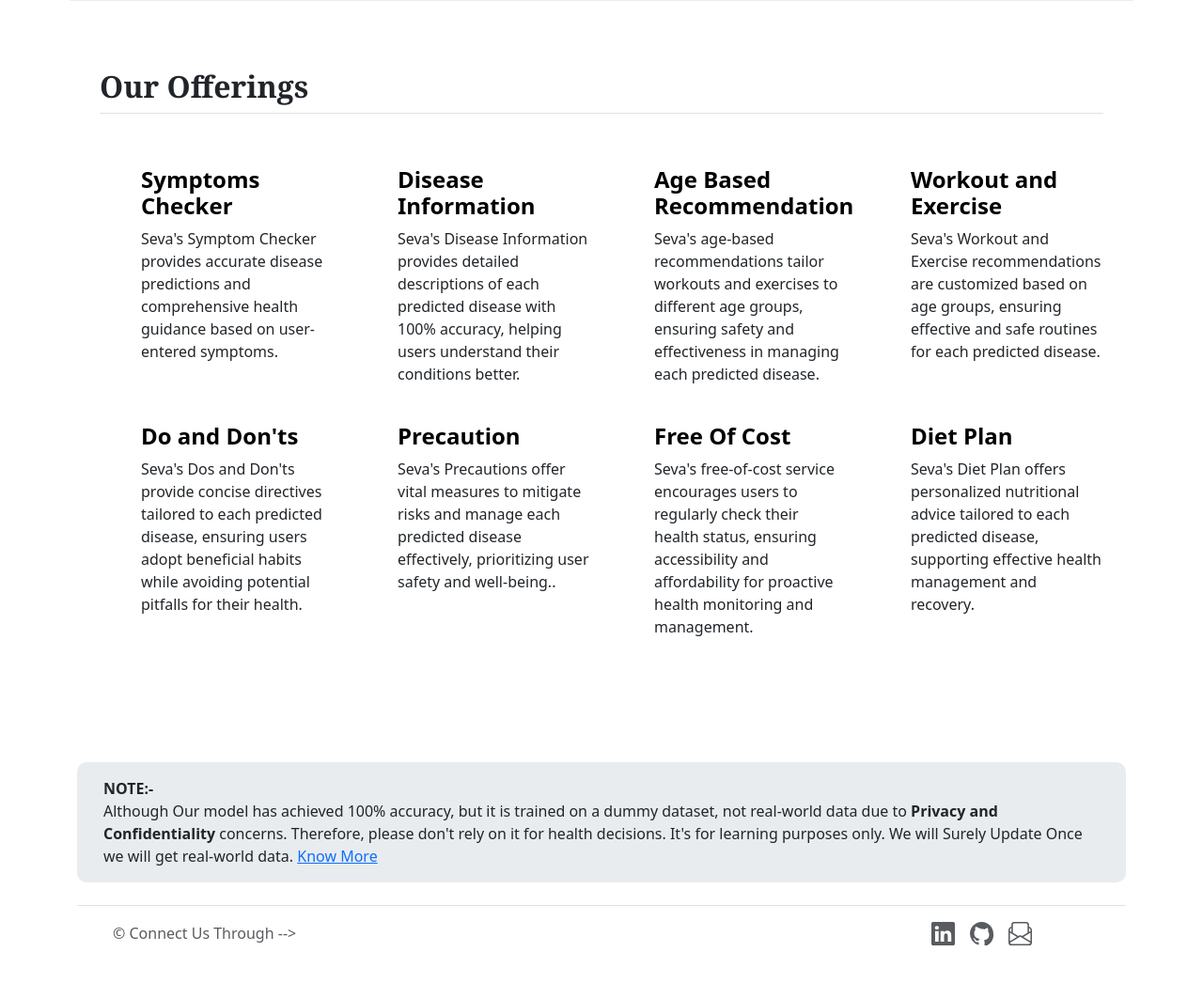
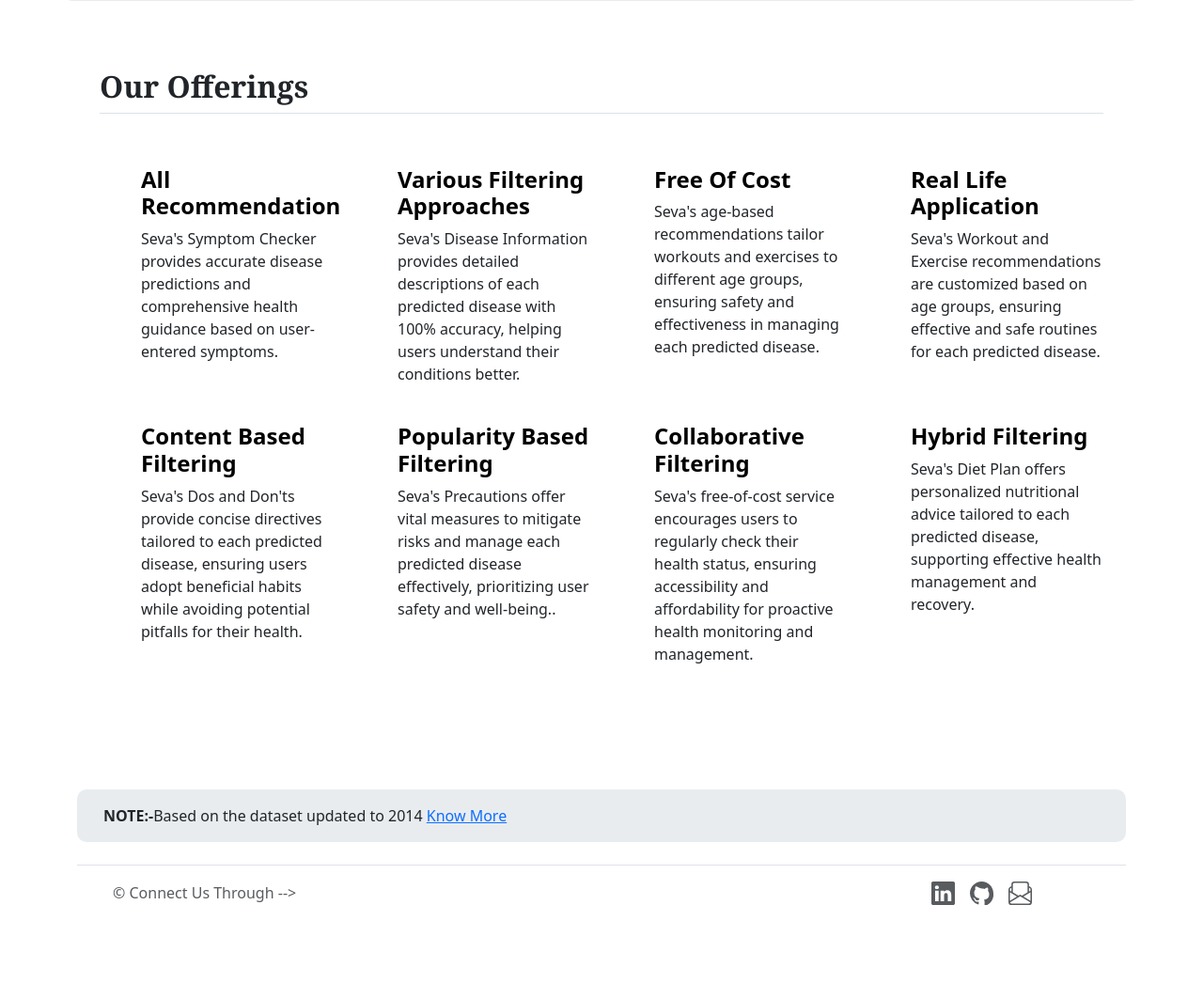
Before and after one commit to ChitwanRana/Media_Mate_Project, a Django app: template MediaMate/movies/templates/home.html in a window 1280 px wide. Shown: the part 764-1810 px from the top of the page at 94% size. After the commit the page ends 1727 px from the top, so only its background shows below. Run offline with Django 3.2, Linux system fonts and the light colour scheme; the template is opened without the code that fills it, so the values that code supplies are empty.

Commit message:
Update Design

```diff
--- a/MediaMate/MediaMate/settings.py
+++ b/MediaMate/MediaMate/settings.py
@@ -41,6 +41,12 @@ INSTALLED_APPS = [
     'movies',
     'songs'
 ]
+
+# settings.py
+STATICFILES_DIRS = [
+    BASE_DIR / "static",
+]
+
 
 MIDDLEWARE = [
     'django.middleware.security.SecurityMiddleware',
--- a/MediaMate/movies/templates/home.html
+++ b/MediaMate/movies/templates/home.html
@@ -1,4 +1,6 @@
 {% extends "index.html" %}
+{% load static %}
+
 
 
           {% block name %}
@@ -10,7 +12,9 @@
             <p class="lead mb-0"><a href="/About" class="text-body-emphasis fw-bold">Learn More About Media-Mate...</a></p>
           </div>
           <div class="col-md-6 text-center">
-            <img class="image"style="border-radius: 20px;" src="./seva.gif" class="img-fluid" alt="unable to load">
+            <img src="{% static 'media/multimedia.svg' %}" class="img-fluid" style="border-radius: 20px; width:   400px; height: auto;" alt="unable to load the image">
+
+
           </div>
         </div>
       </div>
@@ -28,56 +32,56 @@
                         <div class="col d-flex align-items-start">
                           <svg class="bi text-body-secondary flex-shrink-0 me-3" width="1.75em" height="1.75em"><use xlink:href="#calendar3"></use></svg>
                           <div>
-                            <h3 class="fw-bold mb-2  fs-4 text-body-emphasis">Symptoms Checker</h3>
+                            <h3 class="fw-bold mb-2  fs-4 text-body-emphasis">All Recommendation </h3>
                             <p>Seva's Symptom Checker provides accurate disease predictions and comprehensive health guidance based on user-entered symptoms.</p>
                           </div>
                         </div>
                        <div class="col d-flex align-items-start">
                           <svg class="bi text-body-secondary flex-shrink-0 me-3" width="1.75em" height="1.75em"><use xlink:href="#calendar3"></use></svg>
                           <div>
-                            <h3 class="fw-bold mb-2  fs-4 text-body-emphasis">Disease Information</h3>
+                            <h3 class="fw-bold mb-2  fs-4 text-body-emphasis">Various Filtering Approaches</h3>
                             <p>Seva's Disease Information provides detailed descriptions of each predicted disease with 100% accuracy, helping users understand their conditions better.</p>
                           </div>
                         </div>
                         <div class="col d-flex align-items-start">
                           <svg class="bi text-body-secondary flex-shrink-0 me-3" width="1.75em" height="1.75em"><use xlink:href="#calendar3"></use></svg>
                           <div>
-                            <h3 class="fw-bold mb-2  fs-4 text-body-emphasis">Age Based Recommendation</h3>
+                            <h3 class="fw-bold mb-2  fs-4 text-body-emphasis">Free Of Cost</h3>
                             <p>Seva's age-based recommendations tailor workouts and exercises to different age groups, ensuring safety and effectiveness in managing each predicted disease.</p>
                           </div>
                         </div>
                         <div class="col d-flex align-items-start">
                           <svg class="bi text-body-secondary flex-shrink-0 me-3" width="1.75em" height="1.75em"><use xlink:href="#home"></use></svg>
                           <div>
-                            <h3 class="fw-bold mb-2 fs-4 text-body-emphasis">Workout and Exercise</h3>
+                            <h3 class="fw-bold mb-2 fs-4 text-body-emphasis">Real Life Application</h3>
                             <p>Seva's Workout and Exercise recommendations are customized based on age groups, ensuring effective and safe routines for each predicted disease.</p>
                           </div>
                         </div>
                         <div class="col d-flex align-items-start">
                           <svg class="bi text-body-secondary flex-shrink-0 me-3" width="1.75em" height="1.75em"><use xlink:href="#speedometer2"></use></svg>
                           <div>
-                            <h3 class="fw-bold mb-2 fs-4 text-body-emphasis">Do and Don'ts</h3>
+                            <h3 class="fw-bold mb-2 fs-4 text-body-emphasis">Content Based Filtering</h3>
                             <p>Seva's Dos and Don'ts provide concise directives tailored to each predicted disease, ensuring users adopt beneficial habits while avoiding potential pitfalls for their health.</p>
                           </div>
                         </div>
                         <div class="col d-flex align-items-start">
                           <svg class="bi text-body-secondary flex-shrink-0 me-3" width="1.75em" height="1.75em"><use xlink:href="#toggles2"></use></svg>
                           <div>
-                            <h3 class="fw-bold mb-2 fs-4 text-body-emphasis">Precaution</h3>
+                            <h3 class="fw-bold mb-2 fs-4 text-body-emphasis">Popularity Based Filtering</h3>
                             <p>Seva's Precautions offer vital measures to mitigate risks and manage each predicted disease effectively, prioritizing user safety and well-being..</p>
                           </div>
                         </div>
                         <div class="col d-flex align-items-start">
                           <svg class="bi text-body-secondary flex-shrink-0 me-3" width="1.75em" height="1.75em"><use xlink:href="#geo-fill"></use></svg>
                           <div>
-                            <h3 class="fw-bold mb-2 fs-4 text-body-emphasis">Free Of Cost</h3>
+                            <h3 class="fw-bold mb-2 fs-4 text-body-emphasis">Collaborative Filtering</h3>
                             <p>Seva's free-of-cost service encourages users to regularly check their health status, ensuring accessibility and affordability for proactive health monitoring and management.</p>
                           </div>
                         </div>
                         <div class="col d-flex align-items-start">
                           <svg class="bi text-body-secondary flex-shrink-0 me-3" width="1.75em" height="1.75em"><use xlink:href="#tools"></use></svg>
                           <div>
-                            <h3 class="fw-bold mb-2 fs-4 text-body-emphasis">Diet Plan</h3>
+                            <h3 class="fw-bold mb-2 fs-4 text-body-emphasis">Hybrid Filtering</h3>
                             <p>Seva's Diet Plan offers personalized nutritional advice tailored to each predicted disease, supporting effective health management and recovery.</p>
                           </div>
                         </div>
@@ -85,7 +89,7 @@
                     </div>
 
                     <div class="container" style="background-color: #e9ecef; border-radius: 10px; margin-top: 20px; ">
-                      <p style="padding: 1rem;"><b>NOTE:-</b><br>Although Our model has achieved 100% accuracy, but it is trained on a dummy dataset, not real-world data due to <b>Privacy and Confidentiality </b>concerns. Therefore, please don't rely on it for health decisions. It's for learning purposes only. We will Surely Update Once we will get real-world data. <a href="">Know More</a></p>
+                      <p style="padding: 1rem;"><b>NOTE:-</b>Based on the dataset updated to 2014 <a href="">Know More</a></p>
                     </div>
 
 
--- a/MediaMate/movies/templates/index.html
+++ b/MediaMate/movies/templates/index.html
@@ -6,6 +6,7 @@
     <link href="https://cdn.jsdelivr.net/npm/bootstrap@5.3.3/dist/css/bootstrap.min.css" rel="stylesheet" integrity="sha384-QWTKZyjpPEjISv5WaRU9OFeRpok6YctnYmDr5pNlyT2bRjXh0JMhjY6hW+ALEwIH" crossorigin="anonymous">
     {% comment %} <link rel="stylesheet" href="style.css"> {% endcomment %}
     <title>Media-Mate </title>
+    <link rel="stylesheet" href="https://cdn.jsdelivr.net/npm/bootstrap-icons@1.10.2/font/bootstrap-icons.css">
 
 
     <style>
@@ -37,7 +38,6 @@
             <ul class="nav col-12 col-lg-auto me-lg-auto mb-2 justify-content-center mb-md-0 ms-3">
               <li><a href="/" class="nav-link px-2 text-secondary">Home</a></li>
               <li><a href="#our-offerings" class="nav-link px-2 text-white">Features</a></li>
-              <li><a href="/About" class="nav-link px-2 text-white">About Media-Mate</a></li>
               <li><a href="/aboutus" class="nav-link px-2 text-white">Contact Us</a></li>
             </ul>
 
@@ -96,5 +96,6 @@
 
    <!-- Scripts-->
    <script src="script.js"></script>
+
   </body>
   </html>
--- a/MediaMate/movies/templates/movies.html
+++ b/MediaMate/movies/templates/movies.html
@@ -39,7 +39,7 @@
                 <div class="card-body">
                     <h5 class="card-title">You Can TRY following Movies </h5>
                     <ul class="list-unstyled">
-                        <li>Inception</li>
+                          <li>Inception</li>
                         <li>The Dark Knight</li>
                         <li>Interstellar</li>
                         <li>The Avengers</li>
```
Also changed, not shown: MediaMate/static/media/multimedia.svg (added).
